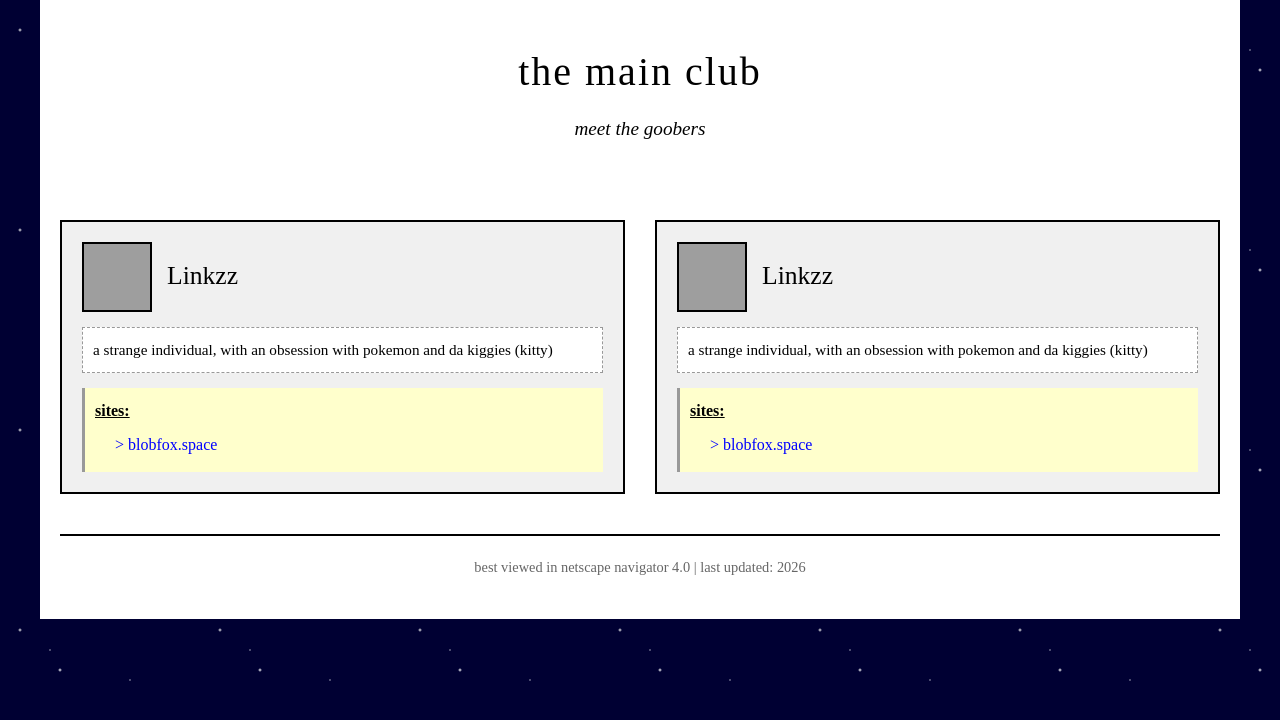
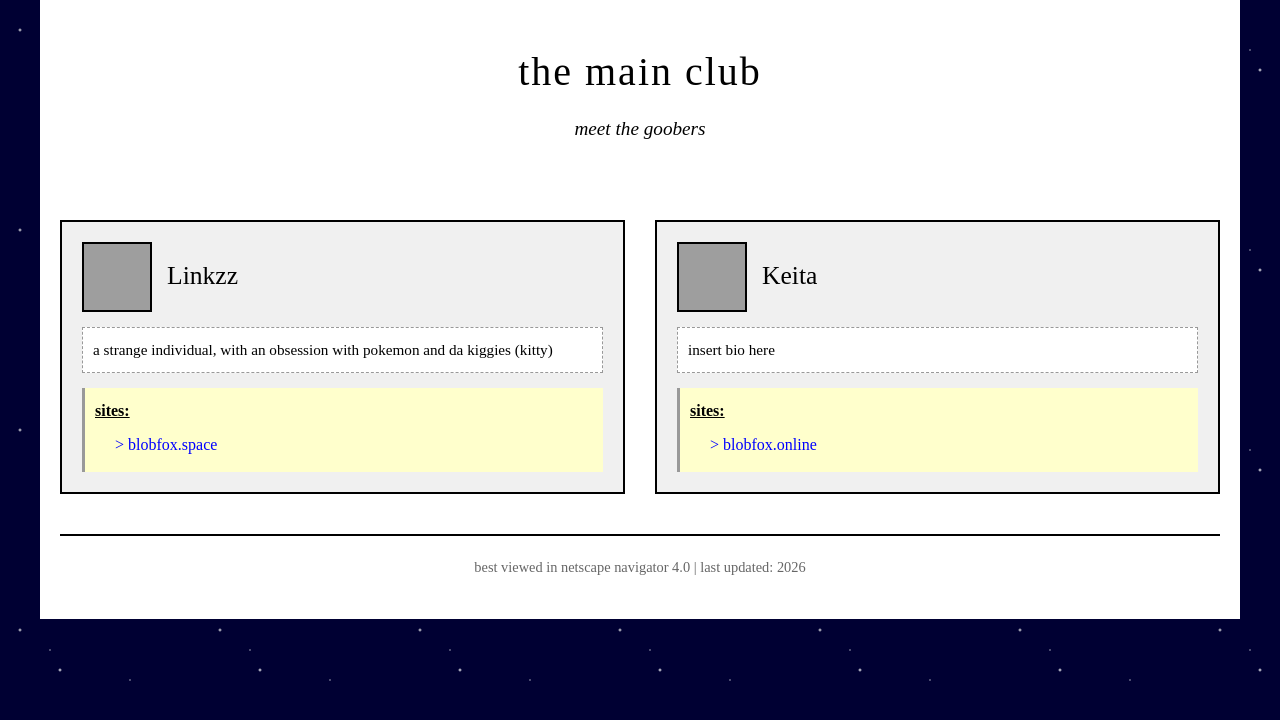
Before and after one commit to roxanne-personal/blobfox.social, a plain HTML site: page index.html in a window 1280 px wide. Drawn offline with Linux system fonts and the light colour scheme; grey boxes are pictures that could not be loaded.

Commit message:
Update index.html

```diff
--- a/index.html
+++ b/index.html
@@ -32,13 +32,13 @@
  <div class="member">
                 <div class="member-header">
                     <img src="images/linkzzpfp.png" alt="Linkzz" class="avatar">
-                    <h2>Linkzz</h2>
+                    <h2>Keita</h2>
                 </div>
-                <p class="bio">a strange individual, with an obsession with pokemon and da kiggies (kitty)</p>
+                <p class="bio">insert bio here</p>
                 <div class="sites">
                     <p><strong>sites:</strong></p>
                     <ul>
-                        <li><a href="https://blobfox.space" id="play-sound" target="_blank">> blobfox.space</a></li>
+                        <li><a href="https://blobfox.online" id="play-sound" target="_blank">> blobfox.online</a></li>
                     </ul>
                 </div>
             </div>
```
